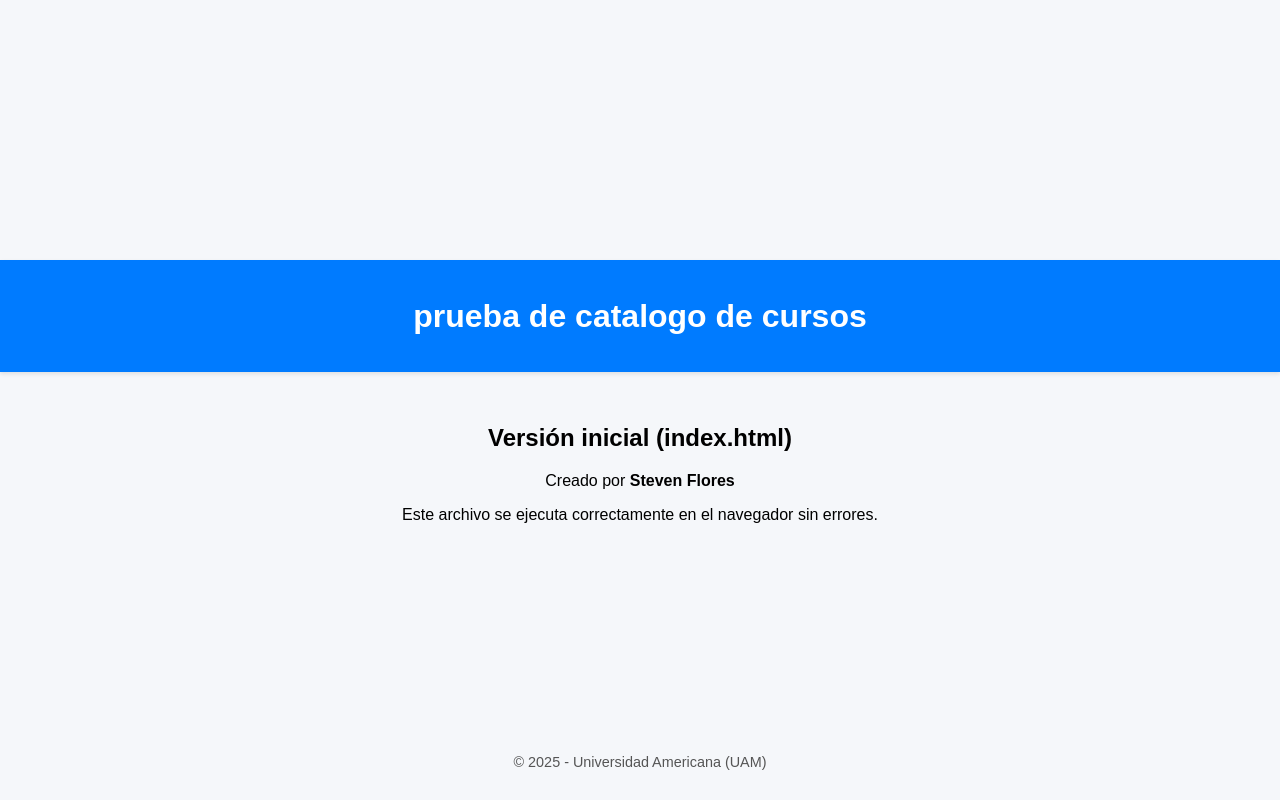
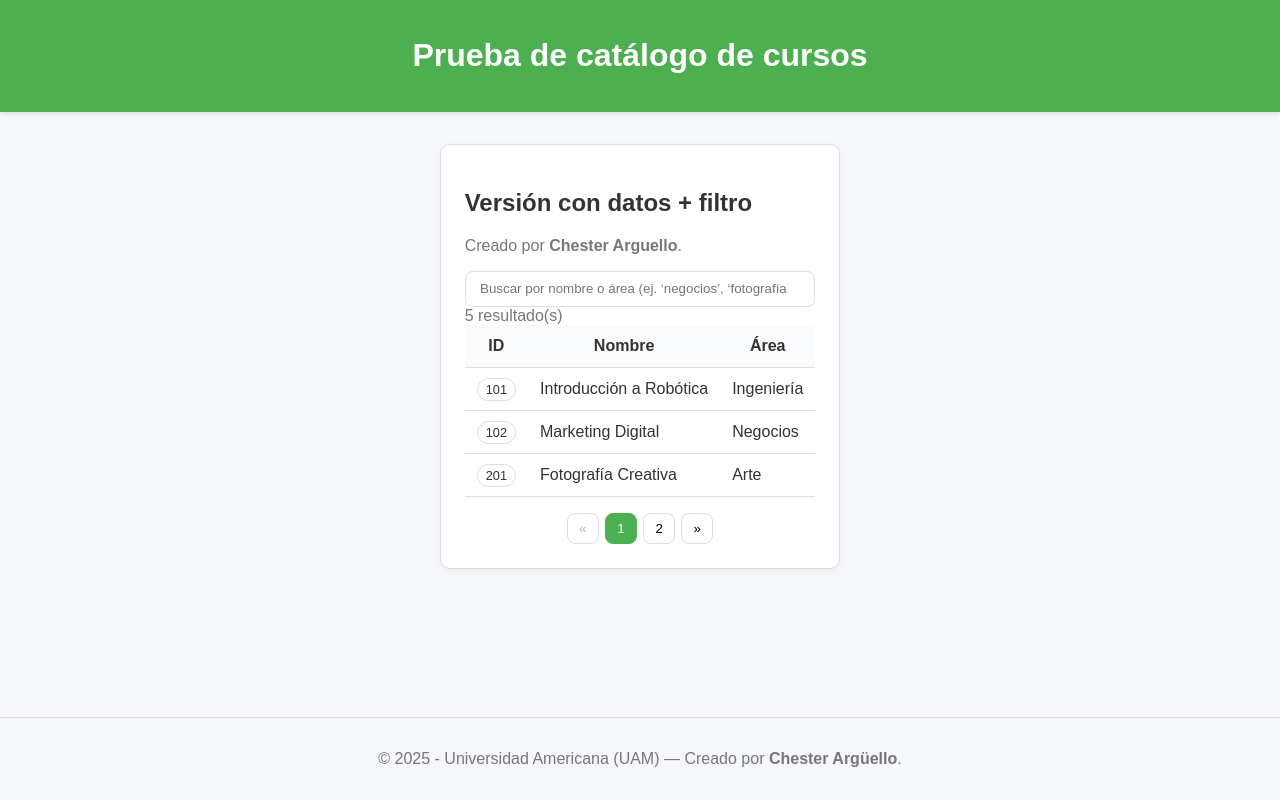
Before and after one commit to st3v3n030707/CatalogoDeCursos, a plain HTML site: page index.html in a window 1280 px wide. Drawn offline with Linux system fonts and the light colour scheme.

Commit message:
Update index.html

```diff
--- a/index.html
+++ b/index.html
@@ -1,61 +1,139 @@
 <!DOCTYPE html>
 <html lang="es">
 <head>
-    <meta charset="UTF-8">
-    <meta name="viewport" content="width=device-width, initial-scale=1.0">
-    <title>Catalogo De Cursos</title>
-    <style>
-        body {
-            font-family: Arial, sans-serif;
-            background-color: #f5f7fa;
-            margin: 0;
-            padding: 0;
-            display: flex;
-            flex-direction: column;
-            align-items: center;
-            justify-content: center;
-            height: 100vh;
-        }
+  <meta charset="UTF-8" />
+  <meta name="viewport" content="width=device-width, initial-scale=1.0"/>
+  <title>Catálogo de Cursos</title>
 
-        header {
-            background-color: #007bff;
-            color: white;
-            width: 100%;
-            text-align: center;
-            padding: 1rem 0;
-            box-shadow: 0 2px 4px rgba(0,0,0,0.1);
-        }
-
-        main {
-            text-align: center;
-            margin-top: 2rem;
-        }
-
-        footer {
-            position: absolute;
-            bottom: 1rem;
-            font-size: 0.9rem;
-            color: #555;
-        }
-    </style>
+  <!-- Vinculación del archivo CSS (IMPORTANTE) -->
+  <link rel="stylesheet" href="style.css">
 </head>
 <body>
   <header>
-        <h1>prueba de catalogo de cursos</h1>
+    <h1>Prueba de catálogo de cursos</h1>
   </header>
 
   <main>
-        <h2>Versión inicial (index.html)</h2>
-        <p>Creado por <strong>Steven Flores</strong></p>
-        <p>Este archivo se ejecuta correctamente en el navegador sin errores.</p>
+    <section class="card" aria-labelledby="titulo-lista">
+      <h2 id="titulo-lista">Versión con datos + filtro</h2>
+
+      <p class="muted">
+        Creado por <strong>Chester Arguello</strong>.
+      </p>
+
+      <div class="toolbar">
+        <label class="search" for="q">
+          <input id="q" type="search" placeholder="Buscar por nombre o área (ej. ‘negocios’, ‘fotografía’)">
+        </label>
+        <div class="meta muted"><span id="count">0</span> resultado(s)</div>
+      </div>
+
+      <div style="overflow:auto;">
+        <table role="table">
+          <thead>
+            <tr>
+              <th>ID</th>
+              <th>Nombre</th>
+              <th>Área</th>
+            </tr>
+          </thead>
+          <tbody id="rows"></tbody>
+        </table>
+      </div>
+
+      <nav class="pagination" id="pager"></nav>
+    </section>
   </main>
 
   <footer>
-        <p>© 2025 - Universidad Americana (UAM)</p>
+    <p>© 2025 - Universidad Americana (UAM) — Creado por <strong>Chester Argüello</strong>.</p>
   </footer>
 
-    <!-- 📝 Documentación interna:
-         Este esqueleto fue creado manualmente con un poco de ayuda de ChatGPT.
-         No se utilizó GitHub Copilot para la generación de este código. -->
+  <script>
+    const courses = [
+      { id: 101, name: "Introducción a Robótica", area: "Ingeniería" },
+      { id: 102, name: "Marketing Digital", area: "Negocios" },
+      { id: 201, name: "Fotografía Creativa", area: "Arte" },
+      { id: 301, name: "Psicología del Comportamiento", area: "Ciencias Sociales" },
+      { id: 401, name: "Energías Renovables", area: "Medioambiente" },
+    ];
+
+    const PAGE_SIZE = 3;
+    let query = "";
+    let currentPage = 1;
+
+    const $input = document.getElementById("q");
+    const $rows  = document.getElementById("rows");
+    const $pager = document.getElementById("pager");
+    const $count = document.getElementById("count");
+
+    function normalize(s){
+      return s.toLowerCase().normalize("NFD").replace(/\p{Diacritic}/gu,"");
+    }
+
+    function getFiltered(){
+      if(!query) return [...courses];
+      const q = normalize(query);
+      return courses.filter(c =>
+        normalize(c.name).includes(q) || normalize(c.area).includes(q)
+      );
+    }
+
+    function render(){
+      const filtered = getFiltered();
+      const totalPages = Math.max(1, Math.ceil(filtered.length / PAGE_SIZE));
+      if(currentPage > totalPages) currentPage = totalPages;
+
+      const start = (currentPage - 1) * PAGE_SIZE;
+      const pageItems = filtered.slice(start, start + PAGE_SIZE);
+
+      $rows.innerHTML = pageItems.length
+        ? pageItems.map(c => `
+          <tr>
+            <td><span class="badge">${c.id}</span></td>
+            <td>${c.name}</td>
+            <td>${c.area}</td>
+          </tr>
+        `).join("")
+        : `<tr><td colspan="3" style="text-align:center; padding:1rem;">No se encontraron cursos.</td></tr>`;
+
+      $count.textContent = filtered.length;
+
+      $pager.innerHTML = "";
+      const prev = makeBtn("«", () => goTo(currentPage - 1), currentPage === 1);
+      $pager.appendChild(prev);
+
+      for(let i=1;i<=totalPages;i++){
+        const b = makeBtn(i, () => goTo(i));
+        if(i === currentPage) b.classList.add("active");
+        $pager.appendChild(b);
+      }
+
+      const next = makeBtn("»", () => goTo(currentPage + 1), currentPage === totalPages);
+      $pager.appendChild(next);
+    }
+
+    function makeBtn(label,onClick,disabled=false){
+      const b = document.createElement("button");
+      b.textContent = label;
+      if(disabled) b.disabled = true;
+      b.addEventListener("click", onClick);
+      return b;
+    }
+
+    function goTo(page){
+      currentPage = page;
+      render();
+    }
+
+    $input.addEventListener("input", () => {
+      query = $input.value.trim();
+      currentPage = 1;
+      render();
+    });
+
+    render();
+  </script>
+
 </body>
 </html>
```
Lines whose indentation alone changed are shown as unchanged.
